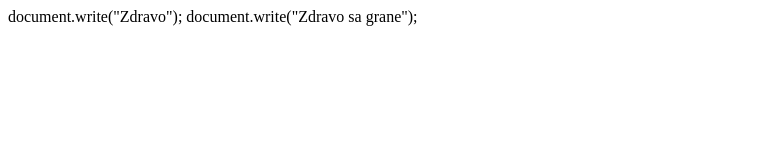
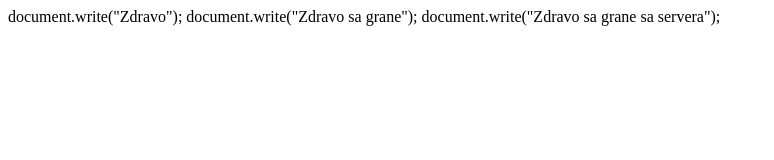
Before and after one commit to dekac9/Dejan-proba, a plain HTML site: page index.html in a window 1280 px wide. Shown: the whole page, without its empty margins (0-774 px from the left). Drawn offline with Linux system fonts and the light colour scheme.

Commit message:
treci komit

```diff
--- a/index.html
+++ b/index.html
@@ -8,5 +8,6 @@
 <body>
     document.write("Zdravo");
     document.write("Zdravo sa grane");
+    document.write("Zdravo sa grane sa servera");
 </body>
 </html>
```
